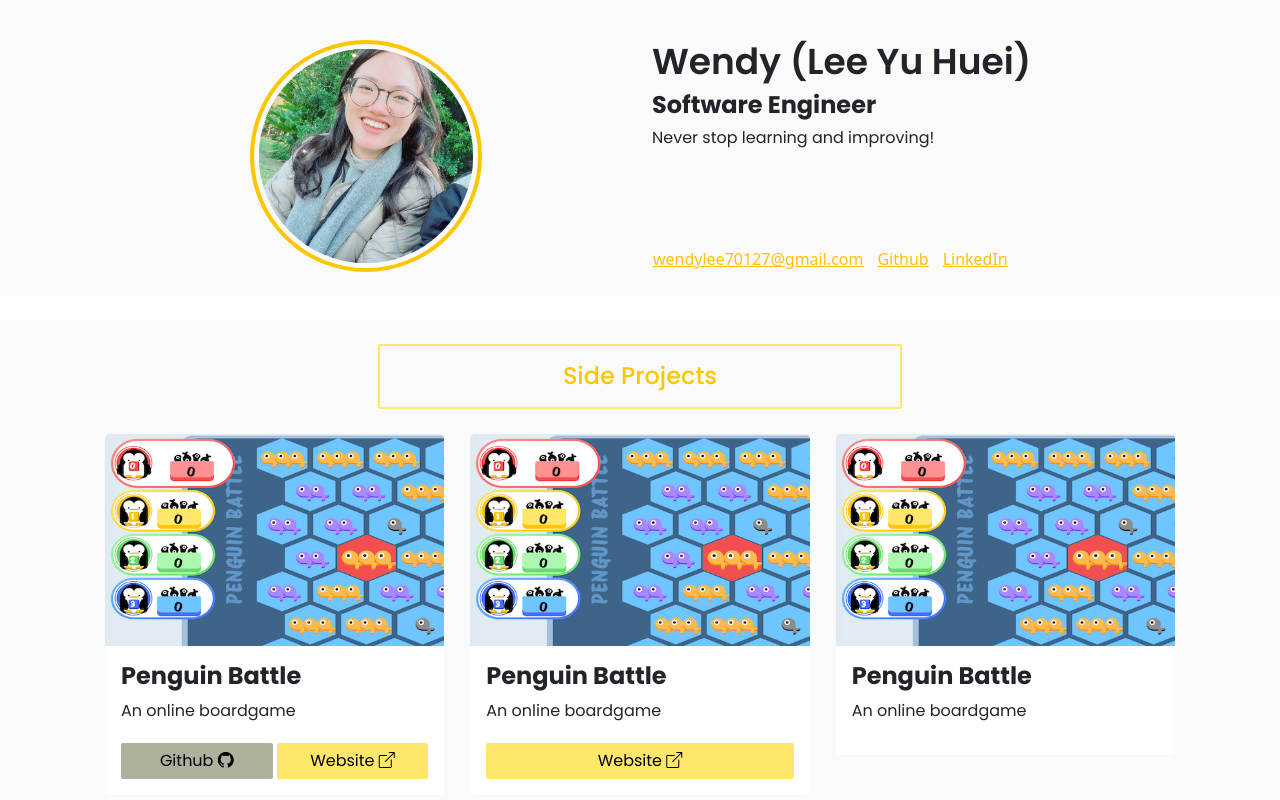
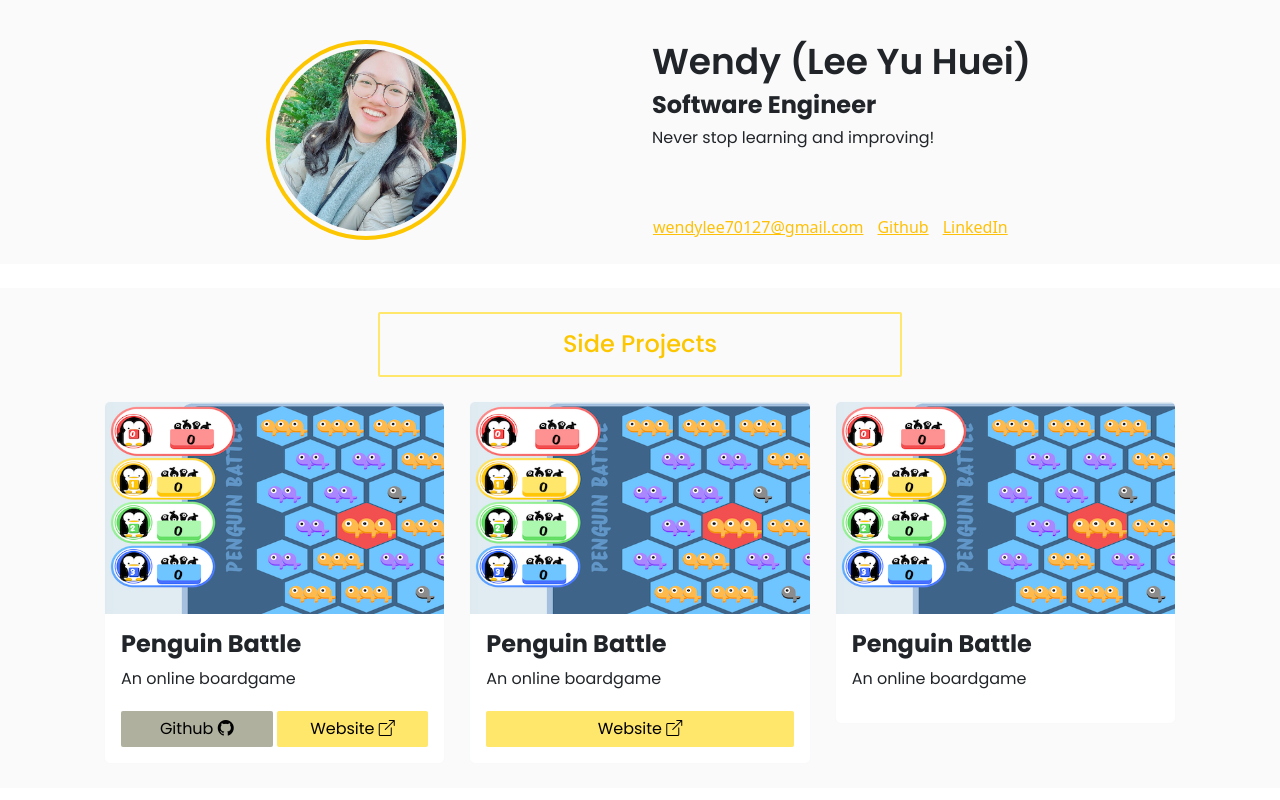
Before and after one commit to yuhueilee/wendyfolio, a React (Create React App) app: page / in a window 1280 px wide. Shown: the top 800 px of the page. Built offline with nearby package versions, Linux system fonts and the light colour scheme.

Commit message:
Change the profile image size to be fixed width and height

```diff
--- a/src/components/introduction/index.scss
+++ b/src/components/introduction/index.scss
@@ -1,18 +1,11 @@
 @import "../../index.scss";
 
 .profile {
+    @include size(200px);
     object-fit: cover;
     background: $colorYellowPrimary content-box;
     border: solid 0.3em $colorYellowPrimary;
     padding: 0.3em;
-
-    @include media-breakpoint-down(md) {
-        @include size(170px);
-    }
-
-    @include media-breakpoint-up(md) {
-        @include size(232px);
-    }
 }
 
 .introduction {
```
